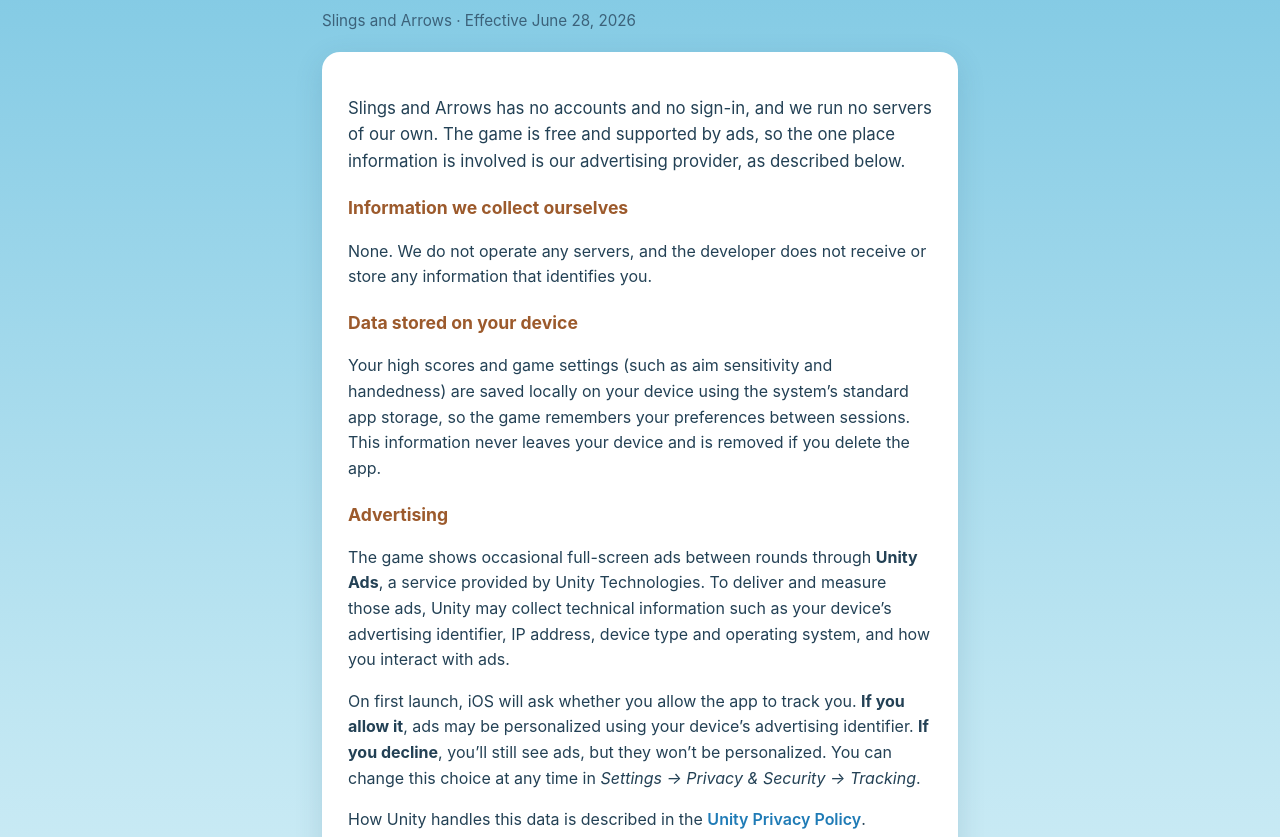
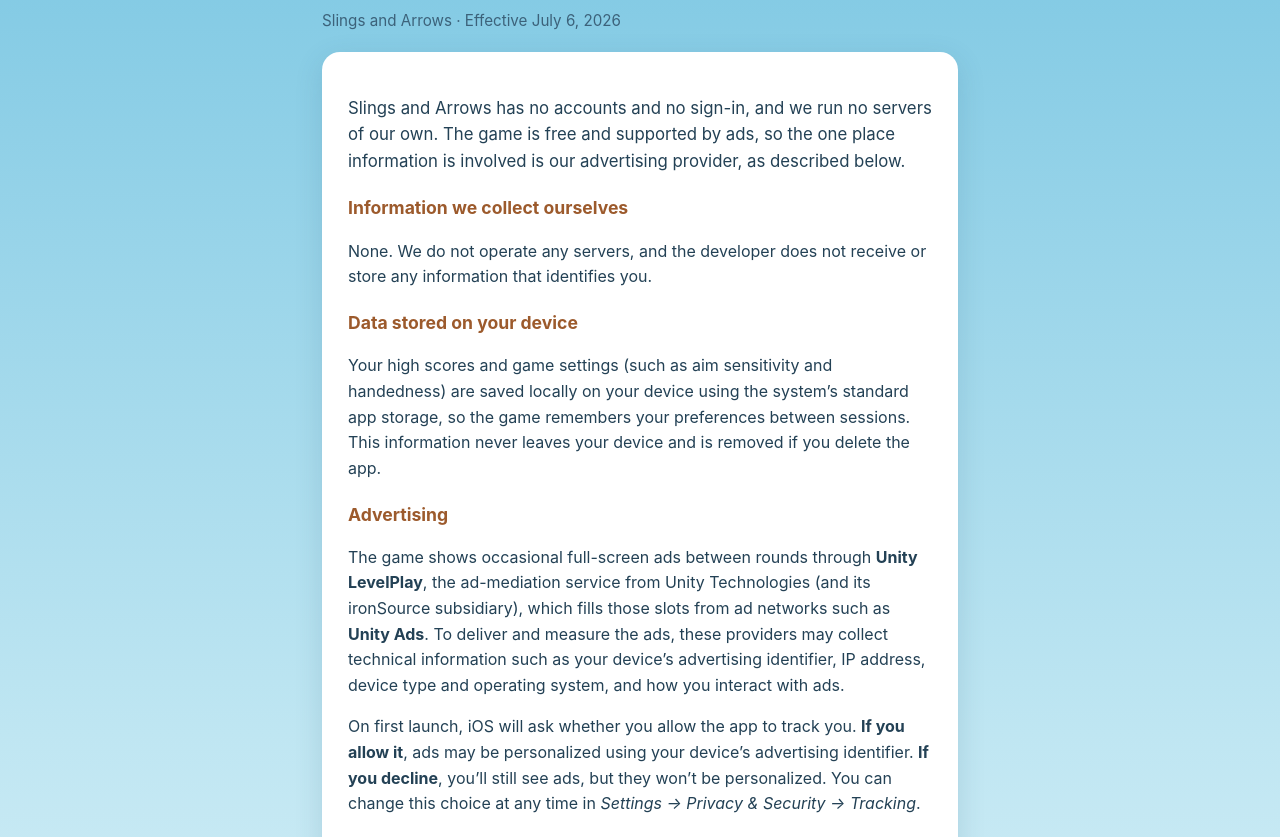
Before and after one commit to samvschantz/slings-and-arrows, a plain HTML site: page privacy.html in a window 1280 px wide. Shown: the part 85-922 px from the top of the page. Drawn offline with Linux system fonts and the light colour scheme.

Commit message:
Privacy: Unity LevelPlay wording + effective date

```diff
--- a/privacy.html
+++ b/privacy.html
@@ -26,7 +26,7 @@
 <body>
 <div class="wrap">
   <h1>Privacy Policy</h1>
-  <div class="eff">Slings and Arrows · Effective June 28, 2026</div>
+  <div class="eff">Slings and Arrows · Effective July 6, 2026</div>
 
   <div class="card">
     <p class="lede">Slings and Arrows has no accounts and no sign-in, and we run no servers of our own.
@@ -43,15 +43,16 @@
        between sessions. This information never leaves your device and is removed if you delete the app.</p>
 
     <h2>Advertising</h2>
-    <p>The game shows occasional full-screen ads between rounds through <strong>Unity Ads</strong>, a service
-       provided by Unity Technologies. To deliver and measure those ads, Unity may collect technical
-       information such as your device’s advertising identifier, IP address, device type and operating
+    <p>The game shows occasional full-screen ads between rounds through <strong>Unity LevelPlay</strong>, the
+       ad-mediation service from Unity Technologies (and its ironSource subsidiary), which fills those slots from
+       ad networks such as <strong>Unity Ads</strong>. To deliver and measure the ads, these providers may collect
+       technical information such as your device’s advertising identifier, IP address, device type and operating
        system, and how you interact with ads.</p>
     <p>On first launch, iOS will ask whether you allow the app to track you. <strong>If you allow it</strong>,
        ads may be personalized using your device’s advertising identifier. <strong>If you decline</strong>,
        you’ll still see ads, but they won’t be personalized. You can change this choice at any time in
        <em>Settings → Privacy &amp; Security → Tracking</em>.</p>
-    <p>How Unity handles this data is described in the
+    <p>How Unity and its ad partners handle this data is described in the
        <a href="https://unity.com/legal/privacy-policy" rel="noopener" target="_blank">Unity Privacy Policy</a>.</p>
 
     <h2>Children’s privacy</h2>
```
